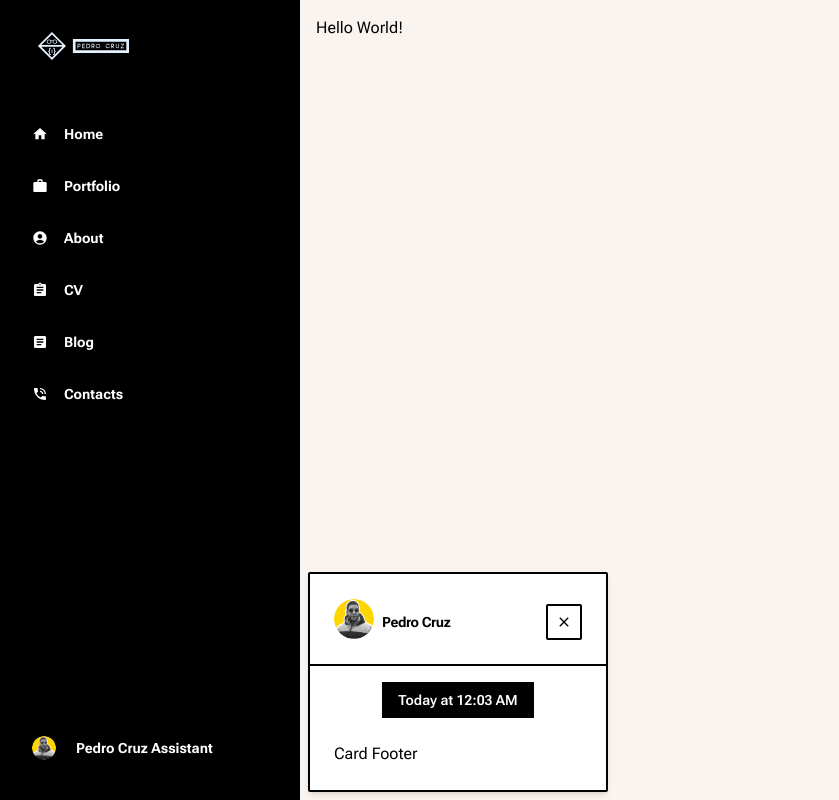
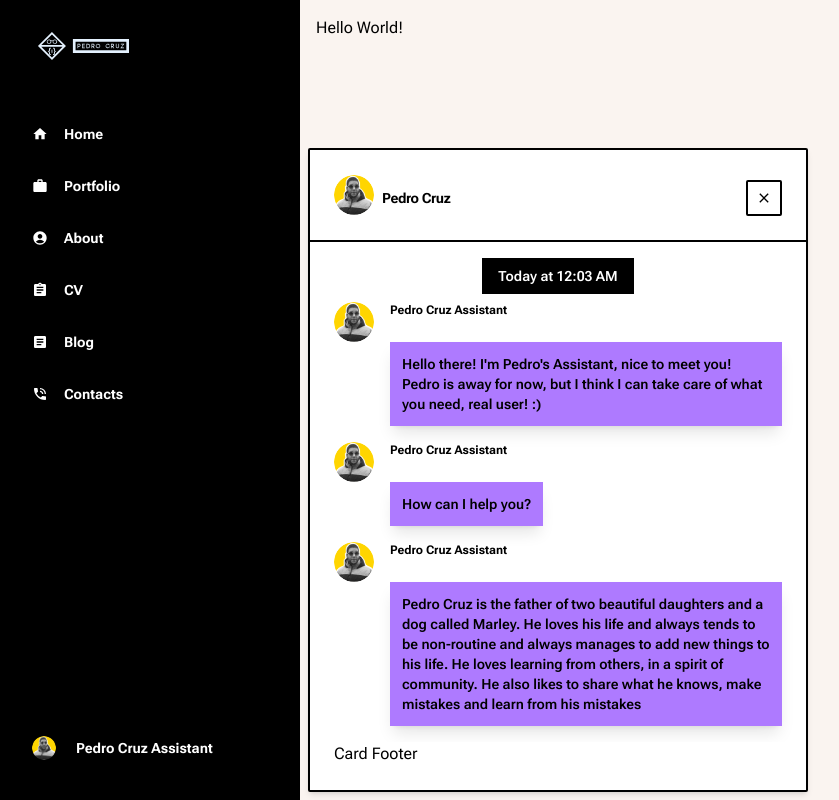
Before and after one commit to pedropcruz/portfolio-nextjs, a Next.js app: page / in a window 1280 px wide. Both pictures are taken after a click on the button "Pedro Cruz Assistant". Shown: the whole page, without its empty margins (0-839 px from the left). Built offline with nearby package versions, Linux system fonts and the light colour scheme.

Commit message:
feat(ChatBot): Added styles to messages of chatbot

```diff
--- a/components/ChatBot/index.tsx
+++ b/components/ChatBot/index.tsx
@@ -1,6 +1,7 @@
 import { Dispatch, SetStateAction, useState } from "react"
 import { MdClose } from "react-icons/md"
 
+import messages from "@/lib/messages"
 import { Avatar, AvatarFallback, AvatarImage } from "@/components/ui/avatar"
 import {
   Card,
@@ -21,6 +22,11 @@ const {
   cardTitle,
   cardContent,
   dateTimeLabel,
+  botContentMessage,
+  botName,
+  botImageContainer,
+  botImage,
+  botMessage,
 } = chatbot()
 
 interface IChatBotProps {
@@ -49,6 +55,24 @@ export const ChatBot = ({ setOpen, dateTime }: IChatBotProps) => {
       </CardHeader>
       <CardContent className={cardContent()}>
         <span className={dateTimeLabel()}>{dateTime}</span>
+        {messages.map(({ message, trigger, options, end }, index) => {
+          return (
+            <div className={botContentMessage()} key={index}>
+              <div className={botName()}>
+                <Avatar className={botImageContainer()}>
+                  <AvatarImage
+                    className={botImage()}
+                    src="/me.png"
+                    alt="chatbotimg"
+                  />
+                  <AvatarFallback>PC</AvatarFallback>
+                </Avatar>
+                <p>Pedro Cruz Assistant</p>
+              </div>
+              <div className={botMessage()}>{message}</div>
+            </div>
+          )
+        })}
       </CardContent>
       <CardFooter>
         <p>Card Footer</p>
--- a/components/ChatBot/styles.tsx
+++ b/components/ChatBot/styles.tsx
@@ -7,9 +7,15 @@ const chatbot = tv({
     cardTitle: "text-sm font-bold",
     closeBtn: "ml-auto mt-0 h-auto mr-0 border-2 rounded-sm p-2 border-black",
     closeBtnIcon: "w-4 h-4",
-    cardContent: "relative flex flex-col gap-2",
+    cardContent: "relative flex flex-col gap-2 h-[500px] overflow-y-auto",
     dateTimeLabel:
       "text-sm bg-black text-white px-4 py-2 mt-4 inline-block mx-auto font-semibold",
+    botContentMessage: "flex flex-col items-start",
+    botName: "flex items-start text-xs font-bold gap-4",
+    botImageContainer: "inline-block order-none",
+    botImage: "w-10 h-10",
+    botMessage:
+      "ml-14 bg-primary-500 shadow text-black p-3 relative overflow-hidden mb-2 shadow-lg text-sm font-semibold",
   },
 })
 
--- a/components/SidebarMenu/styles.tsx
+++ b/components/SidebarMenu/styles.tsx
@@ -12,7 +12,7 @@ const sidebar = tv({
     itemLabel: "ml-3",
     chatbotImg: "w-6 h-6 mr-4",
     popoverContent:
-      "min-w-[300px] p-0 bg-white border-2 rounded-sm border-black ",
+      "min-w-[500px] p-0 bg-white border-2 rounded-sm border-black ",
   },
 })
 
```
